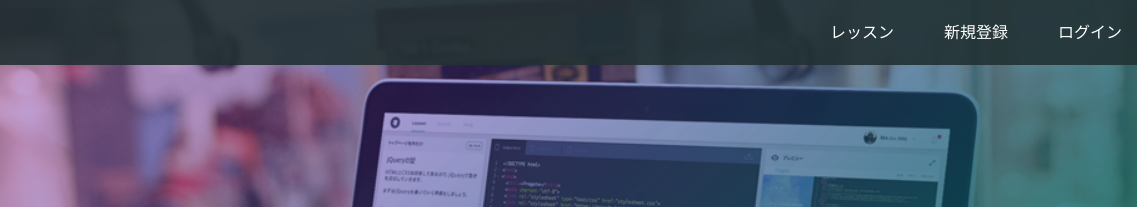
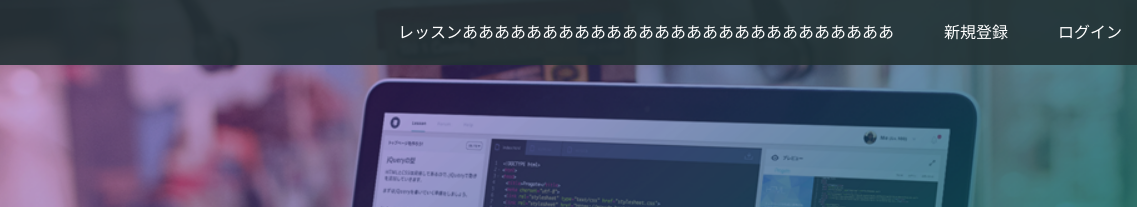
Before and after one commit to gat111/test2023, a plain HTML site: page index.html in a window 1280 px wide. Shown: the top 207 px of the page, 143-1280 px from the left. Drawn offline with Linux system fonts and the light colour scheme.

Commit message:
Update index.html

```diff
--- a/index.html
+++ b/index.html
@@ -15,7 +15,7 @@
       </div>
       <span class="fa fa-bars menu-icon"></span>
       <div class="header-right">
-        <a href="#">レッスン</a>
+        <a href="#">レッスンあああああああああああああああああああああああああああ</a>
         <a href="#">新規登録</a>
         <a href="#" class="login">ログイン</a>
       </div>
```
